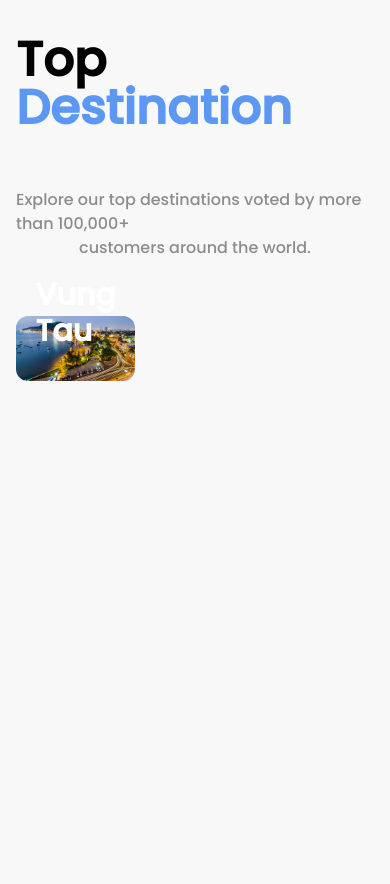
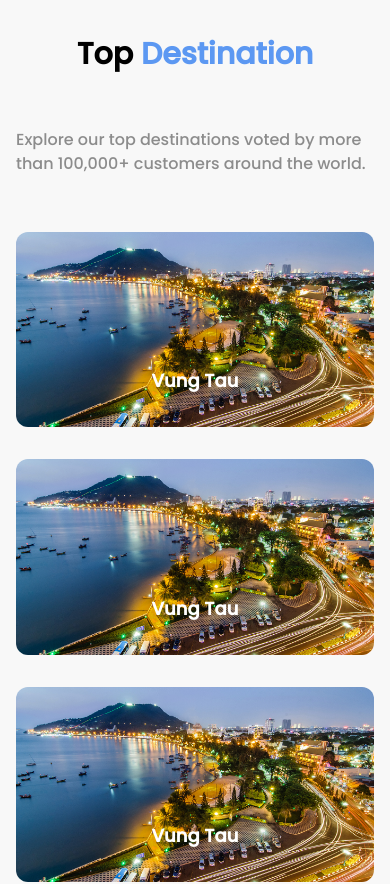
Before and after one commit to Hungpd170501/holiday-swap-fe-web, a Next.js app: page / in a window 390 px wide. Shown: the part 1120-2004 px from the top of the page. Before the commit the page ends 1629 px from the top, so only its background shows below. Built offline with nearby package versions, Linux system fonts and the light colour scheme.

Commit message:
Responsive Top Destination card

```diff
--- a/app/components/TopDestination.tsx
+++ b/app/components/TopDestination.tsx
@@ -6,15 +6,22 @@ import TopDestinationCard from "./TopDestinationCard";
 const TopDestination = () => {
   return (
     <div className="py-32 flex flex-col items-center">
-      <div className="text-5xl font-bold">
+      <div className="md:text-5xl text-3xl font-bold">
         Top <span className="text-common">Destination</span>
       </div>
-      <div className="text-[#8c8c8c] text-base flex flex-col items-center w-full py-14">
-        <span>Explore our top destinations voted by more than 100,000+</span>
-        <span>customers around the world.</span>
+      <div className="text-[#8c8c8c] text-base flex flex-col items-center md:w-full w-auto py-14">
+        <span>
+          Explore our top destinations voted by more than 100,000+ customers
+          around the world.
+        </span>
       </div>
 
-      <div className="grid grid-cols-3">
+      <div className="grid md:grid-cols-3 grid-cols-1 gap-8">
+        <TopDestinationCard />
+        <TopDestinationCard />
+        <TopDestinationCard />
+        <TopDestinationCard />
+        <TopDestinationCard />
         <TopDestinationCard />
       </div>
     </div>
--- a/app/components/TopDestinationCard.tsx
+++ b/app/components/TopDestinationCard.tsx
@@ -8,7 +8,7 @@ const TopDestinationCard = () => {
 
   return (
     <div
-      className="flex flex-row items-end justify-center"
+      className="flex flex-row items-end justify-center min-w-auto"
       onMouseEnter={() => setIsHoverd(true)}
       onMouseLeave={() => setIsHoverd(false)}
     >
@@ -23,15 +23,17 @@ const TopDestinationCard = () => {
       </div>
 
       <div
-        className={`text-white text-3xl px-[153px] flex flex-col items-center font-bold absolute ${
-          isHoverd ? "-translate-y-14 duration-300" : ""
+        className={`text-white md:text-3xl md:px-[153px] text-lg px-[80px] flex flex-col items-center font-bold absolute ${
+          isHoverd
+            ? "-translate-y-14 duration-300"
+            : "translate-y-0 duration-300"
         }`}
       >
         {isHoverd ? (
           <>
             <span>Vung Tau</span>
             <div className="text-base font-light text-white flex flex-col justify-center items-center">
-              <span className="">
+              <span className="flex justify-center md:w-[270px]">
                 Far far away, behind the word mountains, far from the countries
                 Vokalia and Consonantia,…
               </span>
```
